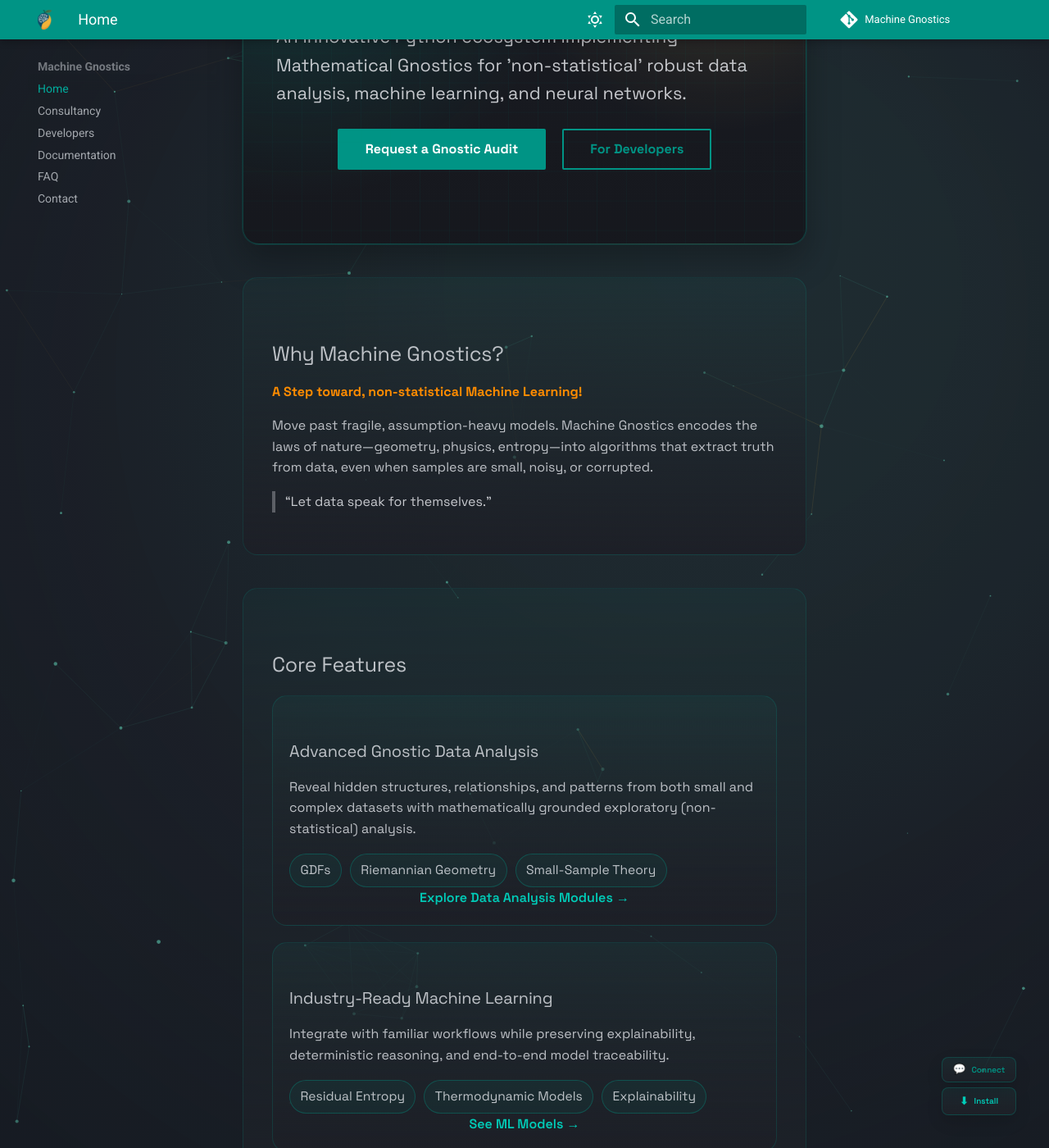
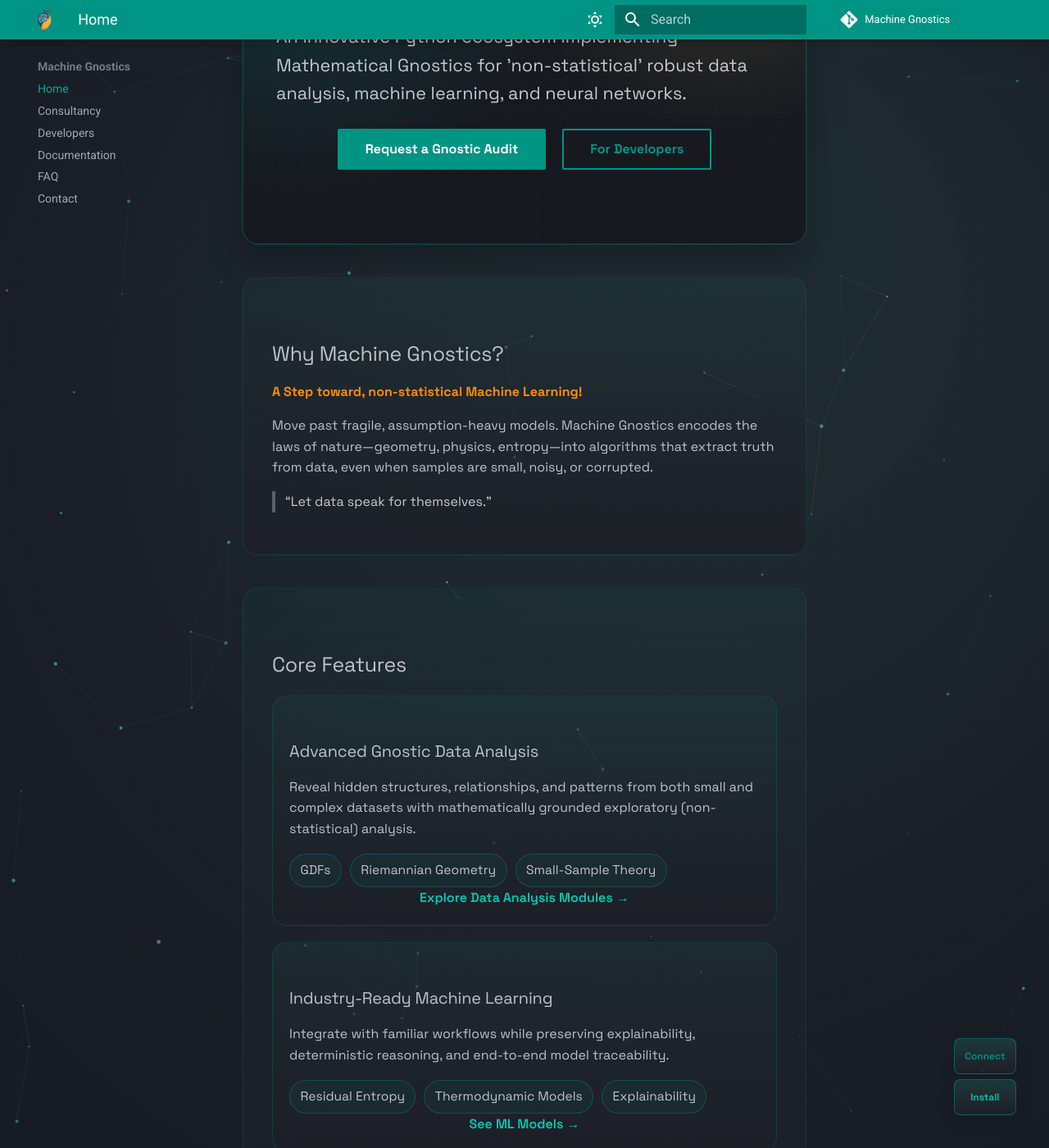
Before and after one commit to MachineGnostics/machinegnostics.io, an MkDocs documentation site: the page built from docs/index.md, in a window 1280 px wide and 1400 px high, scrolled down 370 px. Shown: the whole window at 82% size. Built offline with MkDocs 1.6.1 and Material for MkDocs 9.7.7, drawn with Linux system fonts in a browser that asks for light colours; plug-ins that fetch from the network failed and are left out; comment, search, counter and statistics services are not loaded.

Commit message:
2xbuttons fixed

```diff
--- a/docs/stylesheets/extra.css
+++ b/docs/stylesheets/extra.css
@@ -88,6 +88,12 @@
     letter-spacing: .16em;
     color: color-mix(in srgb, var(--md-primary-fg-color), white 35%);
     font-weight: 700;
+}
+
+[data-md-color-scheme="default"] .gn-home .gn-overline {
+    color: var(--md-primary-fg-color);
+    font-weight: 800;
+    letter-spacing: .2em;
 }
 
 .gn-home .gn-subtitle {
--- a/overrides/main.html
+++ b/overrides/main.html
@@ -39,6 +39,7 @@
 		gap: 0.3rem;
 		z-index: 1000;
 		font-family: 'Space Grotesk', var(--md-text-font, sans-serif);
+		transition: all 0.5s cubic-bezier(0.25, 0.46, 0.45, 0.94);
 	}
 
 	.global-floating-btn {
@@ -49,27 +50,52 @@
 		padding: 0.4rem 0.63rem;
 		border-radius: 0.4rem;
 		background: linear-gradient(180deg,
-					color-mix(in srgb, var(--md-primary-fg-color), transparent 90%) 0%,
-					color-mix(in srgb, var(--md-default-bg-color), #111 6%) 100%);
+					color-mix(in srgb, var(--md-primary-fg-color), transparent 75%) 0%,
+					color-mix(in srgb, var(--md-default-bg-color), #111 12%) 100%);
 		color: var(--md-primary-fg-color);
 		text-decoration: none;
-		font-size: 0.5rem;
+		font-size: 0.6rem;
 		font-weight: 600;
-		border: 1px solid color-mix(in srgb, var(--md-primary-fg-color), transparent 70%);
+		border: 1.2px solid color-mix(in srgb, var(--md-primary-fg-color), transparent 45%);
 		box-shadow: 0 8px 20px rgba(0, 0, 0, 0.12);
 		transition: all 0.22s ease;
 		cursor: pointer;
 		font-family: 'Space Grotesk', var(--md-text-font, sans-serif);
+		min-height: 2.2rem;
+		min-width: auto;
+		line-height: 1;
+		white-space: nowrap;
+	}
+
+	[data-md-color-scheme="default"] .global-floating-btn {
+		background: linear-gradient(180deg,
+					color-mix(in srgb, var(--md-primary-fg-color), transparent 50%) 0%,
+					color-mix(in srgb, var(--md-primary-fg-color), transparent 70%) 100%);
+		border: 1.2px solid var(--md-primary-fg-color);
+		box-shadow: 0 4px 16px rgba(0, 188, 212, 0.25);
 	}
 
 	.global-floating-btn:hover {
 		transform: translateY(-2px);
-		border-color: color-mix(in srgb, var(--md-primary-fg-color), transparent 40%);
+		border-color: var(--md-primary-fg-color);
 		box-shadow: 0 12px 30px rgba(0, 0, 0, 0.18);
+	}
+
+	[data-md-color-scheme="default"] .global-floating-btn:hover {
+		background: linear-gradient(180deg,
+					color-mix(in srgb, var(--md-primary-fg-color), transparent 35%) 0%,
+					color-mix(in srgb, var(--md-primary-fg-color), transparent 55%) 100%);
+		box-shadow: 0 8px 24px rgba(0, 188, 212, 0.35);
 	}
 
 	.global-floating-btn:active {
 		transform: translateY(0px);
+	}
+
+	.global-floating-btns button.global-floating-btn,
+	.global-floating-btns a.global-floating-btn {
+		height: auto;
+		width: auto;
 	}
 
 	.global-floating-btn-icon {
@@ -262,11 +288,9 @@
 
 <div class="global-floating-btns">
 	<button type="button" onclick="openContactModal()" class="global-floating-btn" title="Get in Touch">
-		<span class="global-floating-btn-icon">💬</span>
 		<span>Connect</span>
 	</button>
 	<a href="https://docs.machinegnostics.com/latest/installation/" target="_blank" class="global-floating-btn" title="Installation Instructions">
-		<span class="global-floating-btn-icon">⬇</span>
 		<span>Install</span>
 	</a>
 </div>
```
Also changed, not shown: other parts of overrides/main.html (+28 -0 lines).
